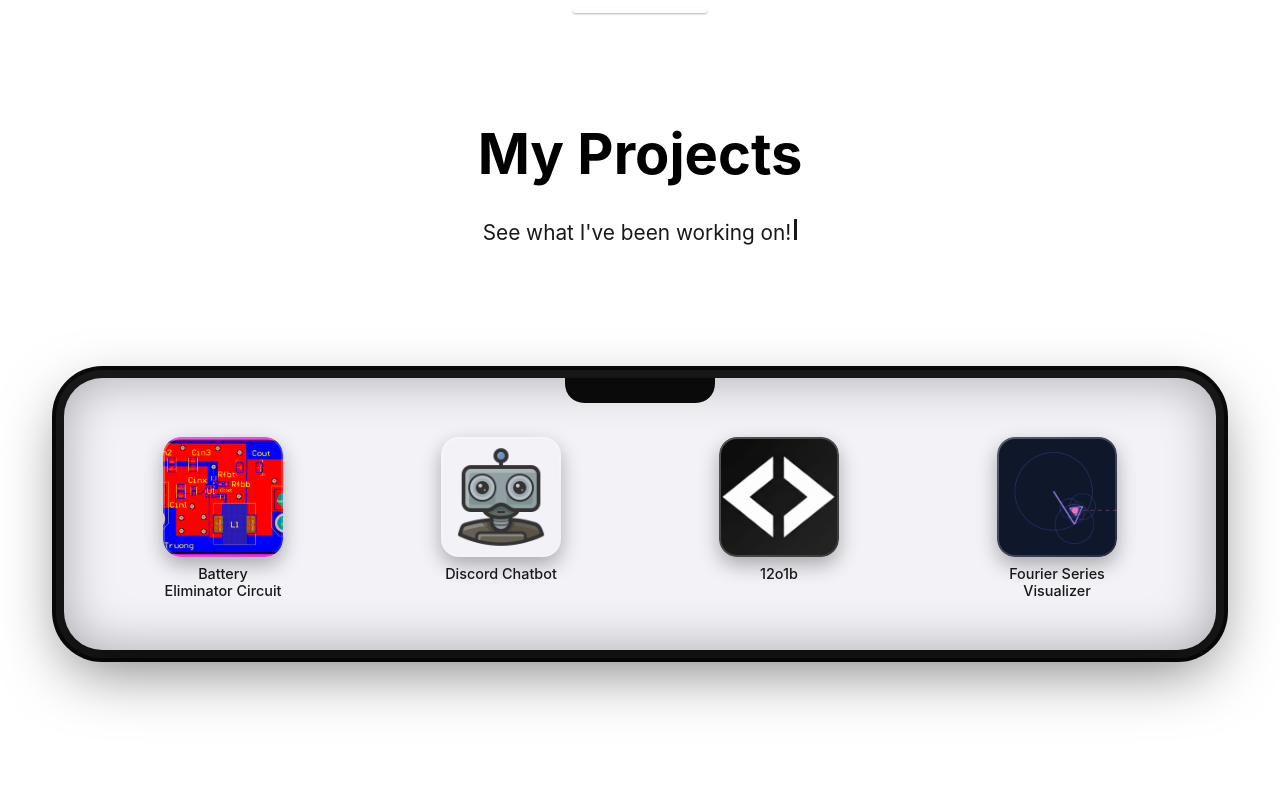
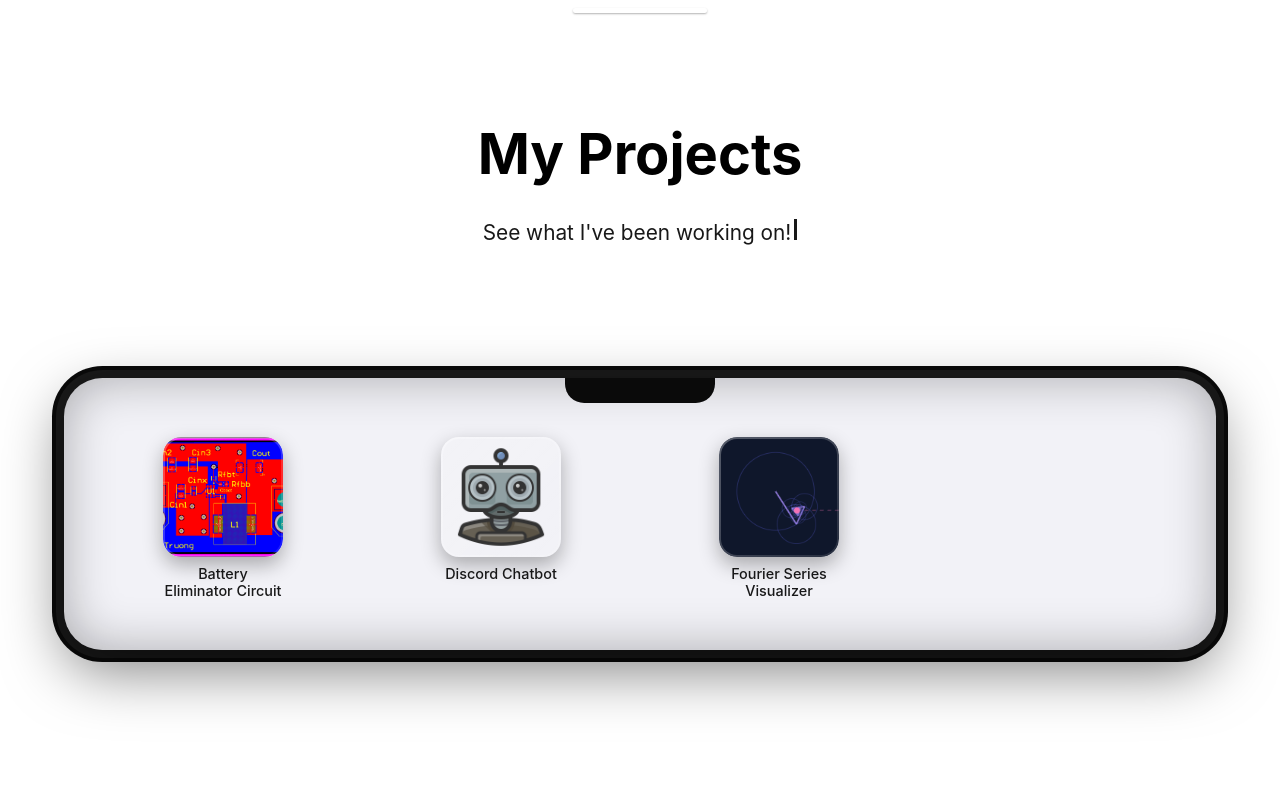
Before and after one commit to Noah-Truong/Portfolio-Website, a React (Vite) app: page /projects in a window 1280 px wide. Shown: the top 800 px of the page. Built offline with nearby package versions, Linux system fonts and the light colour scheme.

Commit message:
removed 12o1b

```diff
--- a/src/pages/Projects.jsx
+++ b/src/pages/Projects.jsx
@@ -24,12 +24,6 @@ function Projects() {
     },
     {
       id: 'project3',
-      title: '12o1b',
-      image: '/assets/12o1b.png',
-      link: 'https://12o1b.vercel.app/'
-    },
-    {
-      id: 'project4',
       title: 'Fourier Series Visualizer',
       image: '/assets/fourier.png',
       link: 'https://fourier-app.vercel.app/'
```
